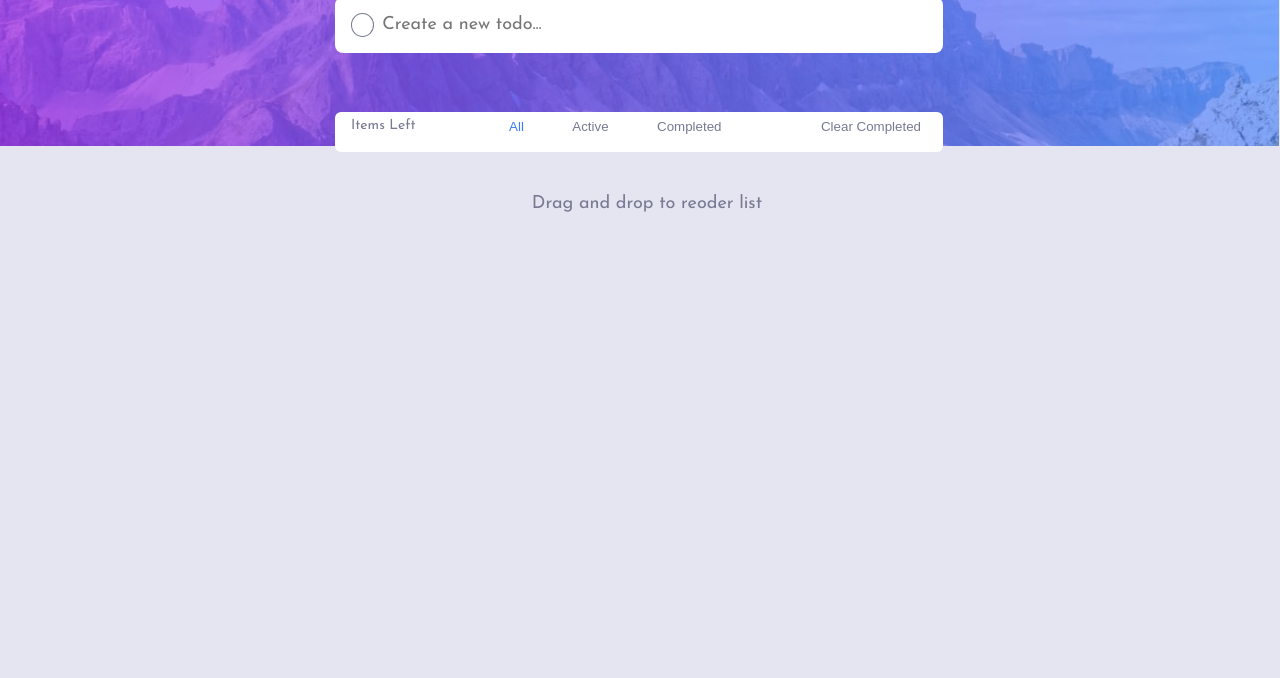
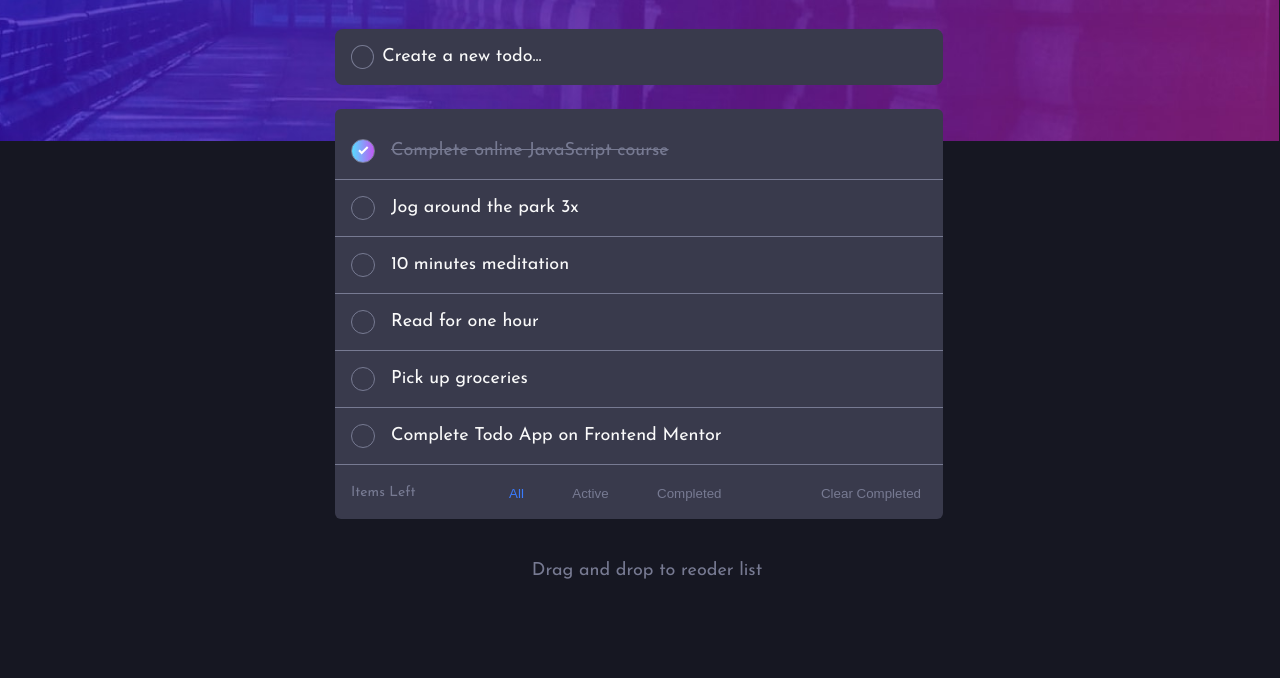
Before and after one commit to KaustubhMaladkar/Todo-App, a plain HTML site: page index.html in a window 1280 px wide. Shown: the part 122-800 px from the top of the page. Drawn offline with nearby package versions, Linux system fonts and the light colour scheme.

Commit message:
finishing changes

```diff
--- a/index.html
+++ b/index.html
@@ -38,7 +38,74 @@
       </form>
     </header>
     <main class="todo">
-      <ul></ul>
+      <ul>
+        <li draggable="true" class="main-item flex checked">
+          <button
+            type="button"
+            class="do"
+            aria-label="check this item"
+          ></button>
+          <p>Complete online JavaScript course</p>
+          <button type="button" class="delete" aria-label="delete this item">
+            <img src="./images/icon-cross.svg" alt="delete" />
+          </button>
+        </li>
+        <li draggable="true" class="main-item flex">
+          <button
+            type="button"
+            class="do"
+            aria-label="check this item"
+          ></button>
+          <p>Jog around the park 3x</p>
+          <button type="button" class="delete" aria-label="delete this item">
+            <img src="./images/icon-cross.svg" alt="delete" />
+          </button>
+        </li>
+        <li draggable="true" class="main-item flex">
+          <button
+            type="button"
+            class="do"
+            aria-label="check this item"
+          ></button>
+          <p>10 minutes meditation</p>
+          <button type="button" class="delete" aria-label="delete this item">
+            <img src="./images/icon-cross.svg" alt="delete" />
+          </button>
+        </li>
+        <li draggable="true" class="main-item flex">
+          <button
+            type="button"
+            class="do"
+            aria-label="check this item"
+          ></button>
+          <p>Read for one hour</p>
+          <button type="button" class="delete" aria-label="delete this item">
+            <img src="./images/icon-cross.svg" alt="delete" />
+          </button>
+        </li>
+        <li draggable="true" class="main-item flex">
+          <button
+            type="button"
+            class="do"
+            aria-label="check this item"
+          ></button>
+          <p>Pick up groceries</p>
+          <button type="button" class="delete" aria-label="delete this item">
+            <img src="./images/icon-cross.svg" alt="delete" />
+          </button>
+        </li>
+        <li draggable="true" class="main-item flex">
+          <button
+            type="button"
+            class="do"
+            aria-label="check this item"
+          ></button>
+          <p>Complete Todo App on Frontend Mentor</p>
+          <button type="button" class="delete" aria-label="delete this item">
+            <img src="./images/icon-cross.svg" alt="delete" />
+          </button>
+        </li>
+      </ul>
       <div class="items">
         <p><span id="itemsLeft"></span> items left</p>
         <div class="filters invisible">
--- a/script.js
+++ b/script.js
@@ -43,7 +43,19 @@ FORM.addEventListener("submit", (e) => {
   INPUT.value = "";
 });
 
-new Sortable(TODO_LIST, { animation: 350 });
+new Sortable(TODO_LIST, {
+  animation: 350,
+  onEnd: function () {
+    list = [...getListItems()].map((item) => {
+      const newItem = {
+        value: item.innerText,
+        checked: [...item.classList].includes("checked"),
+      };
+      return newItem;
+    });
+    setList();
+  },
+});
 
 function createNewItem(val, checked = false) {
   const listItem = document.createElement("li");
@@ -56,17 +68,6 @@ function createNewItem(val, checked = false) {
     <img src="./images/icon-cross.svg" alt="delete" />
   </button>`;
   TODO_LIST.appendChild(listItem);
-
-  listItem.addEventListener("drop", () => {
-    list = [...getListItems()].map((item) => {
-      const newItem = {
-        value: item.innerText,
-        checked: [...item.classList].includes("checked"),
-      };
-      return newItem;
-    });
-    setList();
-  });
 
   setAndCallFilters();
   if ([...completedFilter.classList].includes("active"))
@@ -178,7 +179,7 @@ function setTheme() {
   const theme = () => {
     return localStorage.getItem("theme")
       ? localStorage.getItem("theme")
-      : "light";
+      : "dark";
   };
   THE_BODY.className = "";
   THE_BODY.classList.add(theme());
--- a/styles.scss
+++ b/styles.scss
@@ -68,7 +68,7 @@ header {
   background-size: cover;
   @include background();
   margin-top: -20px;
-  height: 24vh;
+  padding-bottom: 2.5rem;
 
   section {
     display: flex;
@@ -100,9 +100,8 @@ header {
     width: 80%;
     border-radius: 0.5rem;
     display: flex;
-    position: relative;
-    bottom: 2rem;
     max-width: 38rem;
+    margin-bottom: 1rem;
 
     button {
       margin-right: 0.5rem;
@@ -120,6 +119,10 @@ header {
       width: 100%;
     }
   }
+  form:focus,
+  form:active {
+    border: 2px solid blue;
+  }
 }
 
 // --------------------------------TODO LIST-------------------------------
@@ -130,8 +133,9 @@ header {
   margin: auto;
   border-radius: 6px;
   font-size: 14px;
-  position: relative;
-  bottom: 3rem;
+  margin-bottom: 4rem;
+  overflow: hidden;
+  margin-top: -2rem;
 
   .main-item {
     min-height: 3.5rem;
@@ -255,7 +259,7 @@ aside {
   margin: auto;
   border-radius: 6px;
   font-size: 14px;
-  margin-top: 1rem;
+  margin-top: 3rem;
   padding-top: 0.5rem;
   padding-bottom: 0.5rem;
   display: flex;
@@ -300,7 +304,7 @@ footer {
   }
 
   header {
-    height: 35vh;
+    max-height: 16.5rem;
 
     section {
       margin: auto;
@@ -320,6 +324,7 @@ footer {
   }
 
   .todo {
+    margin-bottom: 3rem;
     .main-item {
       font-size: 18px;
 
```
Also changed, not shown: styles.css, 1 other file.
